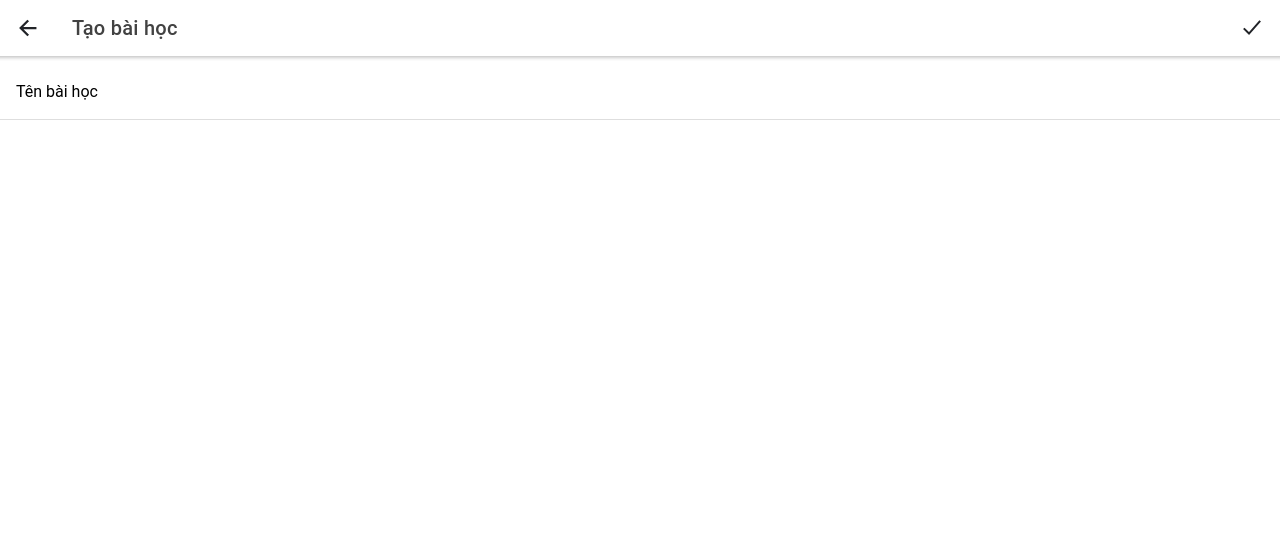
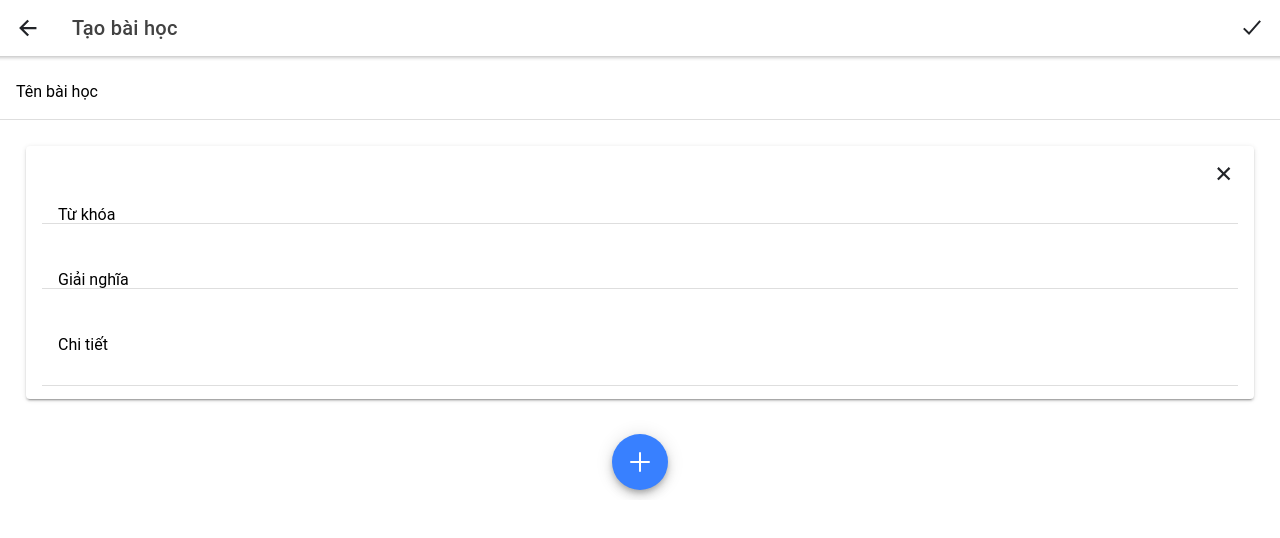
Before and after one commit to nguyenduong2612/kanedu, a React (Create React App) app: page /create/lesson in a window 1280 px wide. Shown: the top 538 px of the page. Built offline with nearby package versions, Linux system fonts and the light colour scheme; no server answers; the database is empty; sample sign-in values are in the browser's storage.

Commit message:
add create lesson

```diff
--- a/src/components/cards/CardList.tsx
+++ b/src/components/cards/CardList.tsx
@@ -84,7 +84,8 @@ const CardList: React.FC<ContainerProps> = ({
                           {card.data().detail}
                         </IonItem>
 
-                        {card
+                        {card.data().examples &&
+                          card
                             .data()
                             .examples.map((example: any, index: number) => {
                               return (
--- /dev/null
+++ b/src/pages/create/CreateLesson.scss
@@ -0,0 +1,6 @@
+.remove-btn {
+  position: absolute;
+  top: 10px;
+  right: 5px;
+  z-index: 99;
+}
--- a/src/pages/create/CreateLesson.tsx
+++ b/src/pages/create/CreateLesson.tsx
@@ -12,25 +12,83 @@ import {
   IonItem,
   IonLabel,
   IonList,
+  IonCard,
+  IonCardContent,
+  IonFab,
+  IonFabButton,
+  IonTextarea,
 } from "@ionic/react";
-import { checkmarkOutline, checkmarkSharp } from "ionicons/icons";
+import {
+  add,
+  checkmarkOutline,
+  checkmarkSharp,
+  closeOutline,
+  closeSharp,
+} from "ionicons/icons";
 import React, { useState } from "react";
 import { useSelector, useDispatch } from "react-redux";
 import { database } from "../../config/firebaseConfig";
-import { setCourse } from "../../redux/reducers/coursesReducer";
 import { toast } from "../../utils/toast";
+import "./CreateLesson.scss";
 
 interface ContainerProps {}
 
-interface RootState {
-  user: any;
-}
+const CreateLesson: React.FC<ContainerProps> = () => {
+  const blankCard = {
+    detail: "",
+    keyword: "",
+    meaning: "",
+    other: "",
+  };
+  const [titleInput, setTitleInput] = useState<string>("");
+  const [cardList, setCardList] = useState<any[]>([{ ...blankCard }]);
 
-const CreateLesson: React.FC<ContainerProps> = () => {
-  const [titleInput, setTitleInput] = useState<string>("");
+  // const currentUser = useSelector((state: RootState) => state.user);
+  // const dispatch = useDispatch();
 
-  const currentUser = useSelector((state: RootState) => state.user);
-  const dispatch = useDispatch();
+  const handleCardChange = (e: any, index: number, name: string) => {
+    let updatedCards = [...cardList];
+    updatedCards[index][name] = e.detail.value;
+    setCardList(updatedCards);
+  };
+
+  const handleAddCard = () => {
+    setCardList([...cardList, { ...blankCard }]);
+  };
+
+  const handleRemoveCard = (index: number) => {
+    let updatedCards = [...cardList];
+    updatedCards.splice(index, 1);
+    setCardList(updatedCards);
+  };
+
+  const handleSaveCards = async () => {
+    console.log(cardList);
+    if (titleInput.trim() === "") toast("Hãy nhập tên bài học");
+    else if (cardList.length === 0) toast("Hãy thêm thẻ cho bài học");
+    else {
+      const res = await database
+        .collection("courses")
+        .doc("x6RsUKqocPRmcLe6K1zz")    //TODO
+        .collection("lessons")
+        .add({ title: titleInput });
+
+      const ref = database
+        .collection("courses")
+        .doc("x6RsUKqocPRmcLe6K1zz")    //TODO
+        .collection("lessons")
+        .doc(res.id)
+        .collection("cards");
+      cardList.map(async (card: any) => {
+        await ref.add(card);
+      });
+
+      toast("Tạo bài học thành công");
+
+      setTitleInput("");
+      setCardList([{ ...blankCard }]);
+    }
+  };
 
   return (
     <IonPage>
@@ -40,7 +98,7 @@ const CreateLesson: React.FC<ContainerProps> = () => {
             <IonBackButton color="dark" defaultHref="/" />
           </IonButtons>
           <IonButtons slot="end">
-            <IonButton routerLink="/home" >
+            <IonButton onClick={handleSaveCards}>
               <IonIcon
                 color="dark"
                 slot="icon-only"
@@ -62,6 +120,68 @@ const CreateLesson: React.FC<ContainerProps> = () => {
             ></IonInput>
           </IonItem>
         </IonList>
+
+        <IonList>
+          {cardList.map((val: any, index: number) => {
+            return (
+              <IonItem key={index} lines="none">
+                <IonCard style={{ width: "100%" }}>
+                  <IonCardContent>
+                    <IonButton
+                      className="remove-btn"
+                      fill="clear"
+                      onClick={(e) => handleRemoveCard(index)}
+                    >
+                      <IonIcon
+                        color="dark"
+                        slot="icon-only"
+                        ios={closeOutline}
+                        md={closeSharp}
+                      />
+                    </IonButton>
+                    <IonItem>
+                      <IonLabel position="floating">Từ khóa</IonLabel>
+                      <IonInput
+                        name="keyword"
+                        value={cardList[index].keyword}
+                        onIonChange={(e) =>
+                          handleCardChange(e, index, "keyword")
+                        }
+                      />
+                    </IonItem>
+                    <IonItem>
+                      <IonLabel position="floating">Giải nghĩa</IonLabel>
+                      <IonInput
+                        name="meaning"
+                        value={cardList[index].meaning}
+                        onIonChange={(e) =>
+                          handleCardChange(e, index, "meaning")
+                        }
+                      />
+                    </IonItem>
+                    <IonItem>
+                      <IonLabel position="floating">Chi tiết</IonLabel>
+                      <IonTextarea
+                        name="detail"
+                        value={cardList[index].detail}
+                        onIonChange={(e) =>
+                          handleCardChange(e, index, "detail")
+                        }
+                      />
+                    </IonItem>
+                  </IonCardContent>
+                </IonCard>
+              </IonItem>
+            );
+          })}
+          <IonItem lines="none" style={{ marginTop: 35 }}></IonItem>
+
+          <IonFab vertical="bottom" horizontal="center" slot="fixed">
+            <IonFabButton onClick={handleAddCard}>
+              <IonIcon icon={add} size="large" />
+            </IonFabButton>
+          </IonFab>
+        </IonList>
       </IonContent>
     </IonPage>
   );
```
Lines whose indentation alone changed are shown as unchanged.
